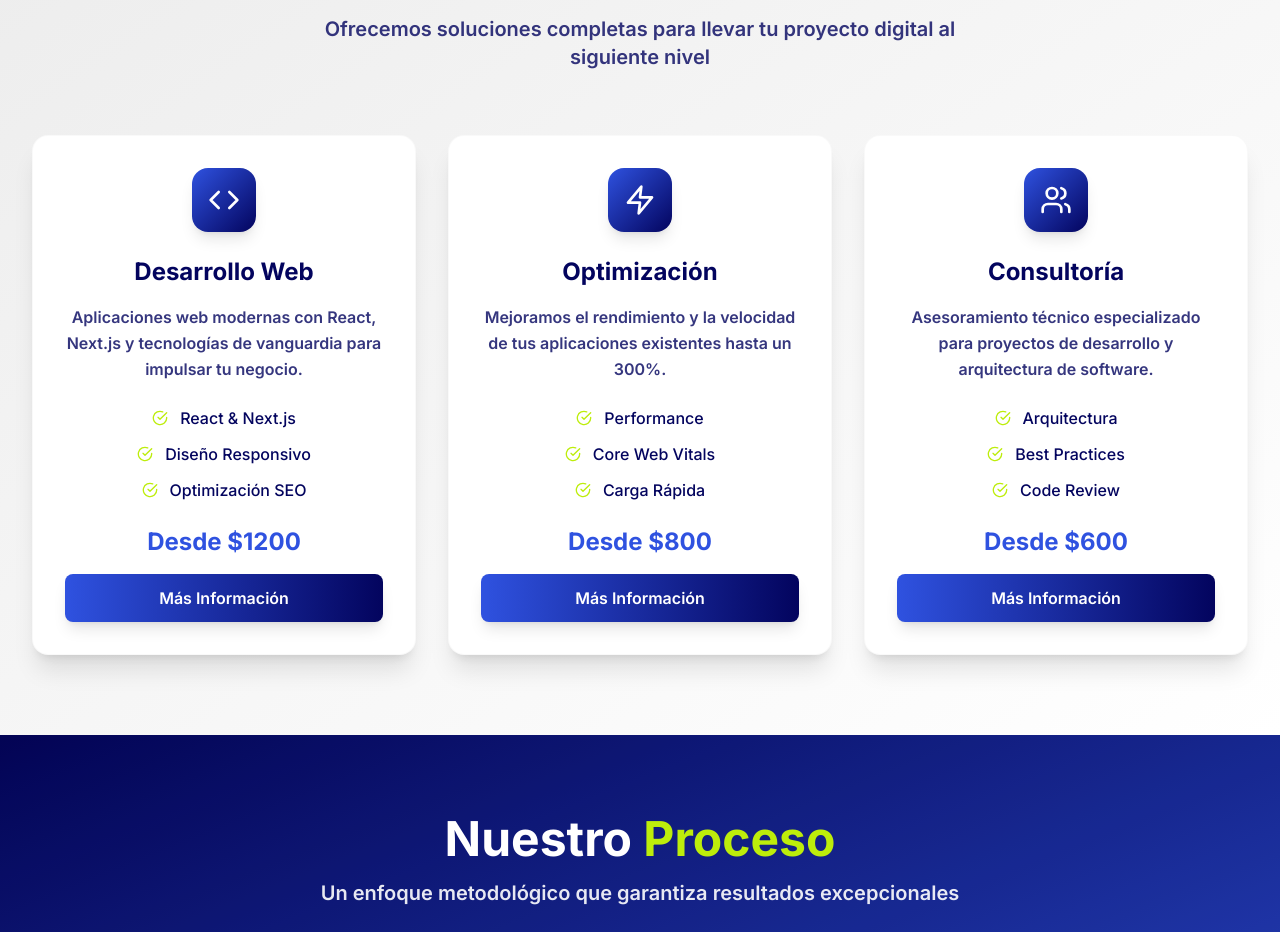
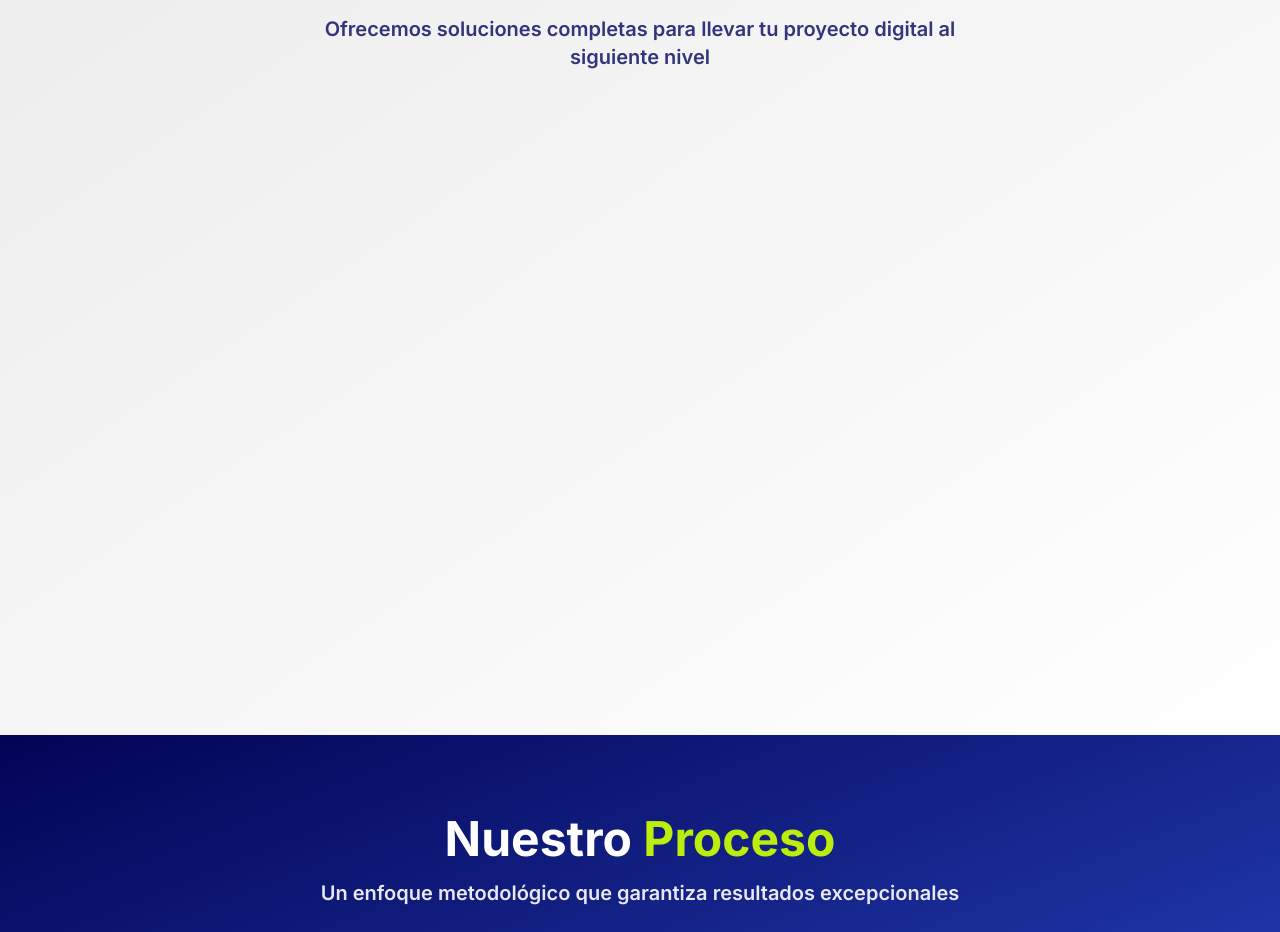
Before and after one commit to Agustindardanelli-stack/My-agency, a Next.js app: page / in a window 1280 px wide. Shown: the part 2360-3292 px from the top of the page. Built offline with nearby package versions, Linux system fonts and the light colour scheme.

Commit message:
Mejoras en velocidad de la web

```diff
--- a/src/components/CodeNova.tsx
+++ b/src/components/CodeNova.tsx
@@ -506,7 +506,7 @@ const CodeNovaLanding: React.FC = () => {
               <div
                 key={index}
                 className={`group bg-white rounded-2xl p-8 shadow-xl hover:shadow-2xl transition-all duration-500 border border-custom-green/30 hover:border-custom-teal/30 transform hover:-translate-y-2 ${
-                  isVisible.servicios ? 'translate-y-0 opacity-100' : 'translate-y-10 opacity-0'
+                  isVisible.service ? 'translate-y-0 opacity-100' : 'translate-y-10 opacity-0'
                 }`}
                 style={{ transitionDelay: `${index * 200}ms` }}
               >
```
